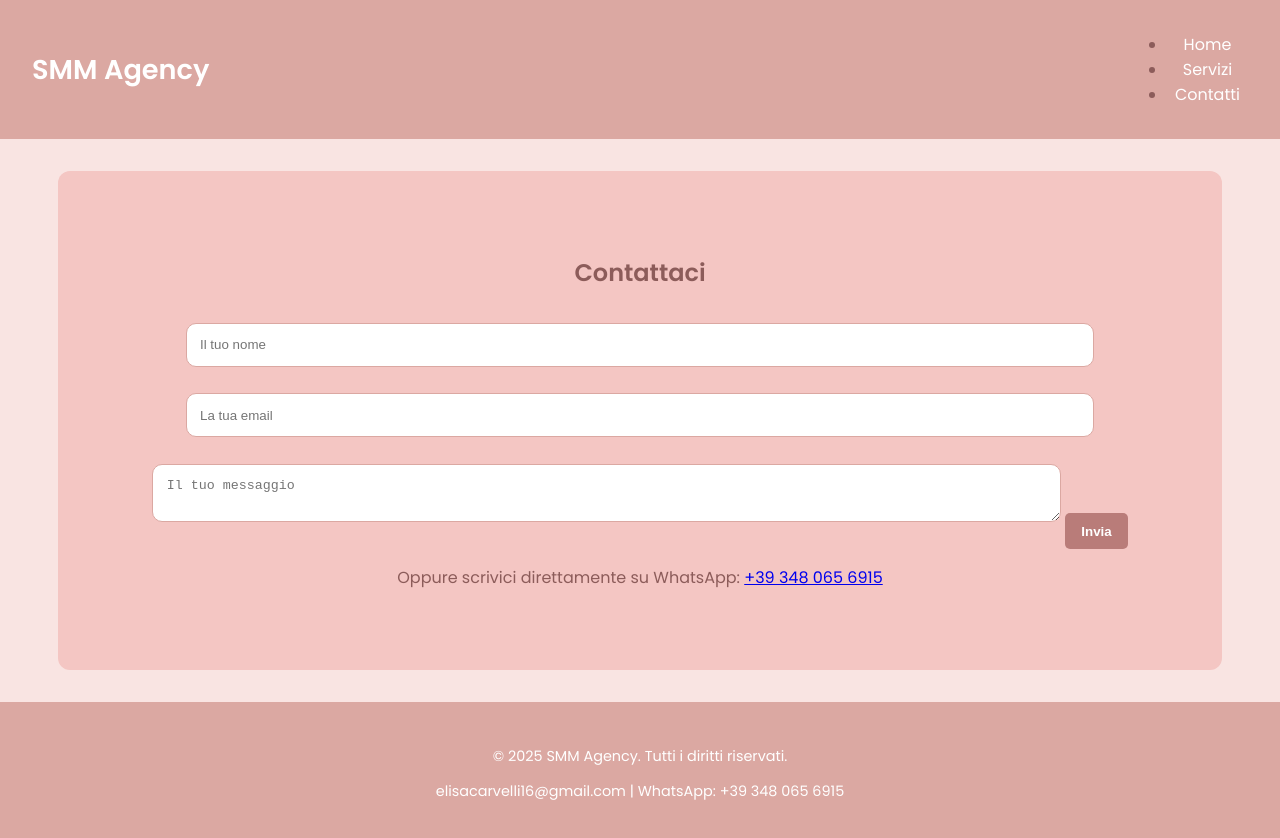
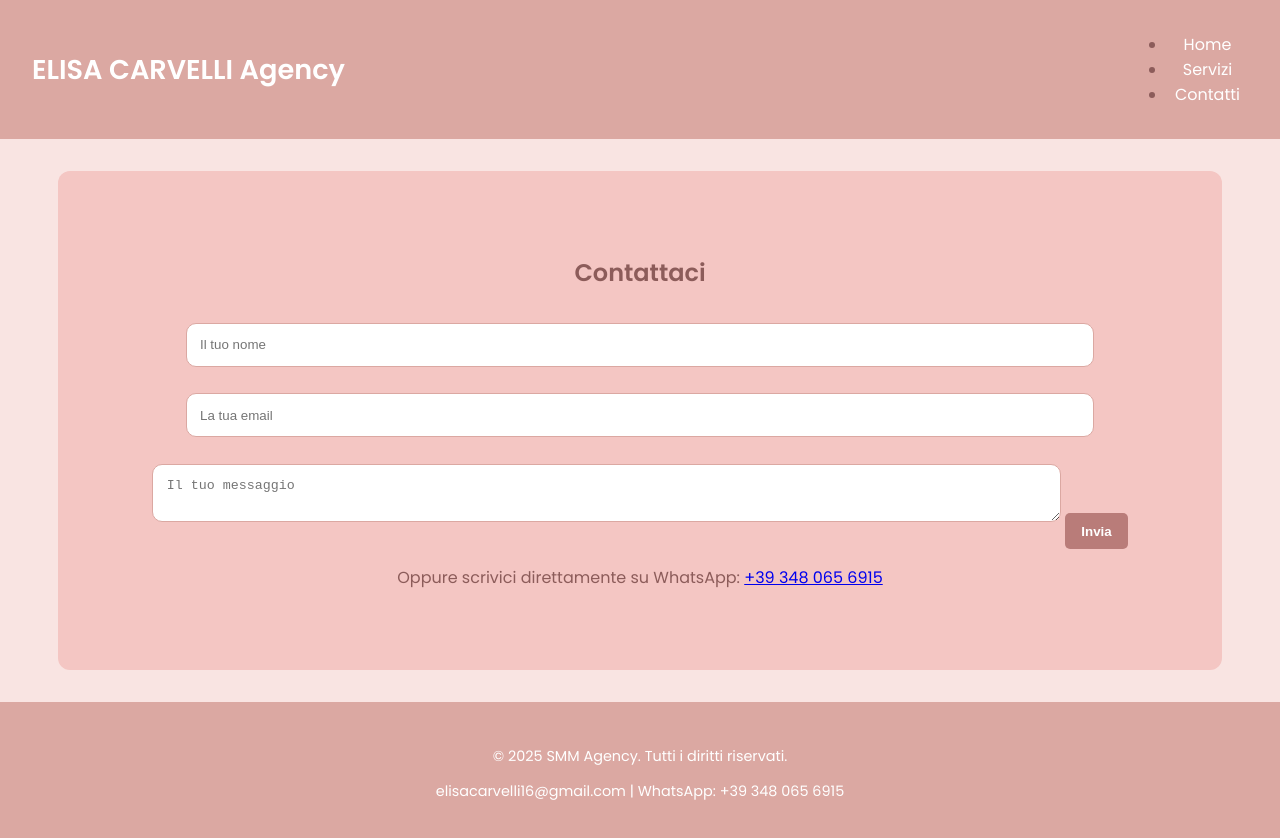
Before and after one commit to itscarve/eca, a plain HTML site: page contatti.html in a window 1280 px wide. Drawn offline with Linux system fonts and the light colour scheme.

Commit message:
Update contatti.html

```diff
--- a/contatti.html
+++ b/contatti.html
@@ -9,7 +9,7 @@
 </head>
 <body>
   <header class="navbar">
-    <div class="logo">SMM Agency</div>
+    <div class="logo">ELISA CARVELLI Agency</div>
     <button class="menu-toggle" aria-label="Menu">☰</button>
     <ul class="nav-links">
       <li><a href="index.html">Home</a></li>
```
